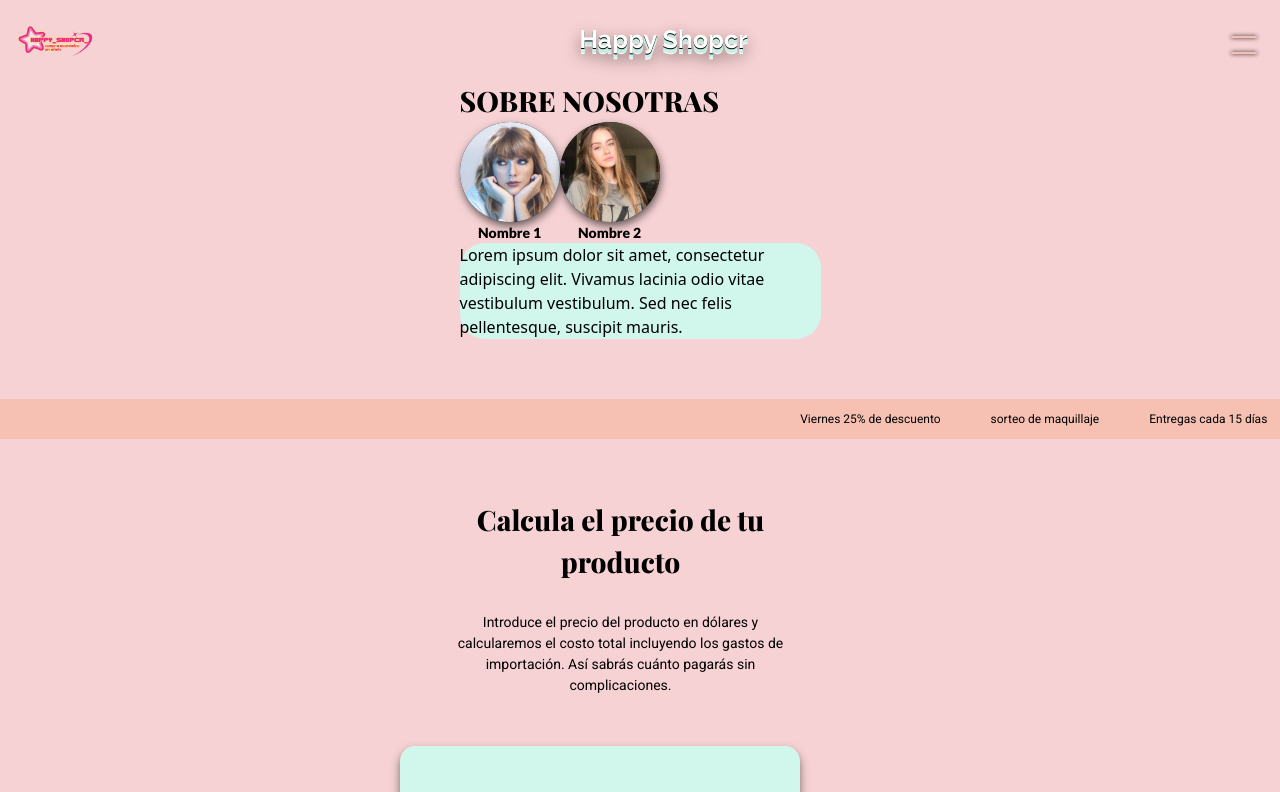
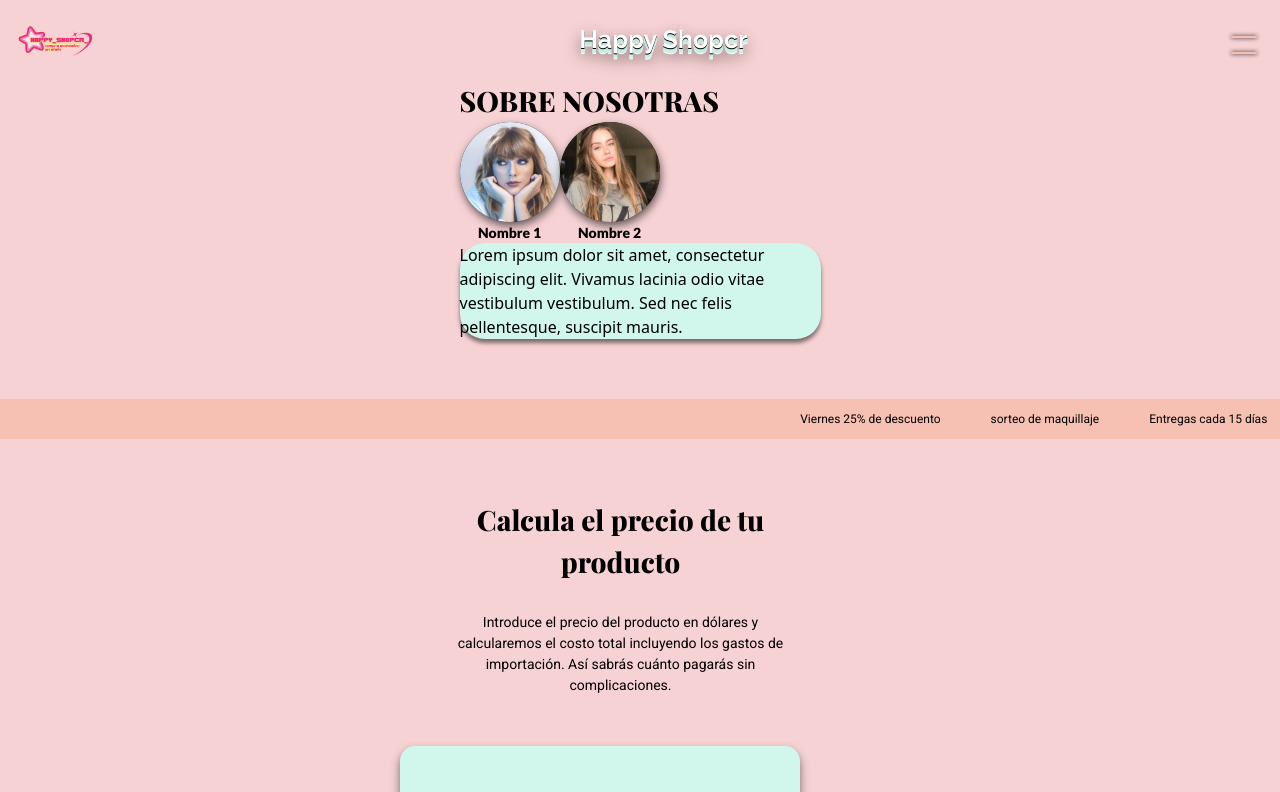
Before and after one commit to Davidc480/import_track, a Next.js app in the folder client/: page / in a window 1280 px wide. Shown: the top 792 px of the page. Built offline with nearby package versions, Linux system fonts and the light colour scheme.

Commit message:
added box shadow at module About Us

```diff
--- a/client/src/Components/AboutUs/AboutUs.module.css
+++ b/client/src/Components/AboutUs/AboutUs.module.css
@@ -24,8 +24,8 @@
     display: flex;
     justify-content: center;
     align-items: center;
-
     background-color: var(--secondary-color);
     z-index: -1;
     border-radius: 25px;
+    box-shadow: 0 4px 4px rgba(0, 0, 0, 0.5);
   }
```
